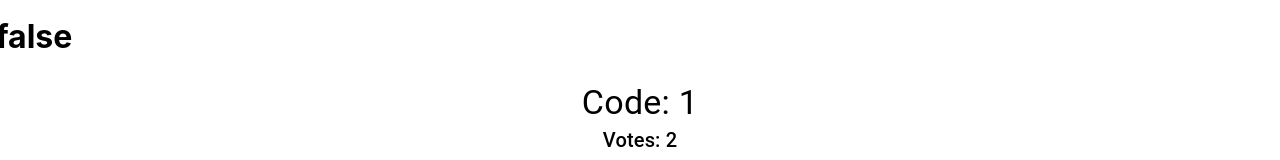
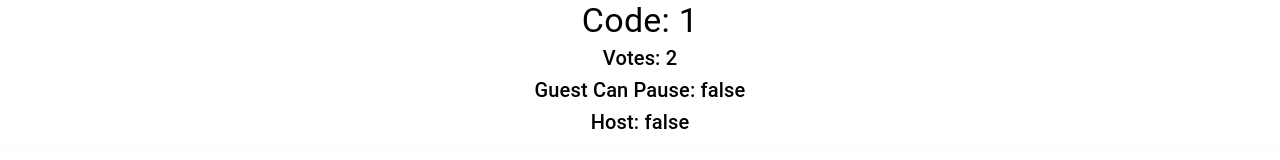
Before and after one commit to khuongduy354/party-player-app, a React (Create React App) app: page /room/1 in a window 1280 px wide. Shown: the top 160 px of the page. Built offline with nearby package versions, Linux system fonts and the light colour scheme; no server answers.

Commit message:
it worked, removed spotify auth notification

```diff
--- a/src/components/Room.js
+++ b/src/components/Room.js
@@ -297,7 +297,6 @@ export default class Room extends Component {
   render() {
     return (
       <Grid container spacing={1}>
-        <h1>{this.state.isSpotifyAuth.toString()}</h1>
         {this.state.showSetting || this.renderRoom()}
         {this.state.isHost &&
           !this.state.showSetting &&
```
